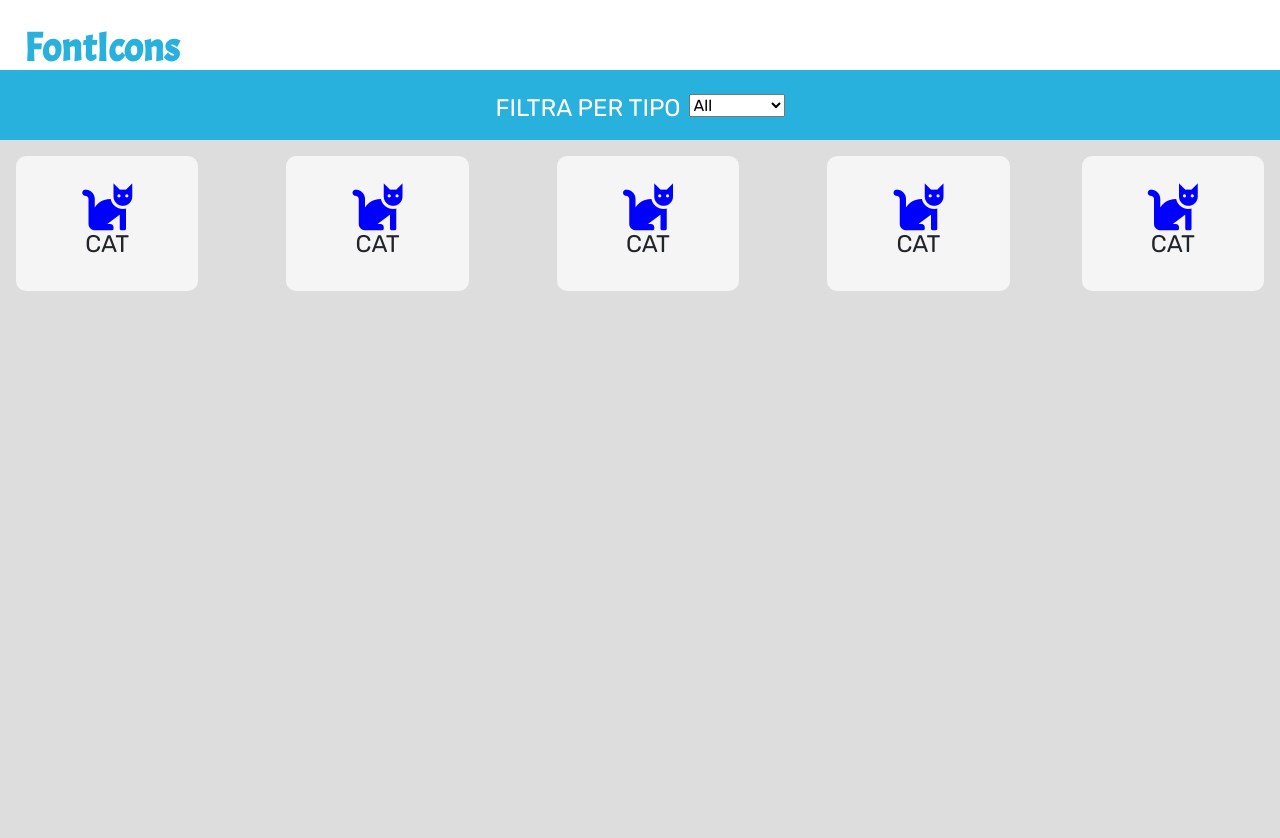
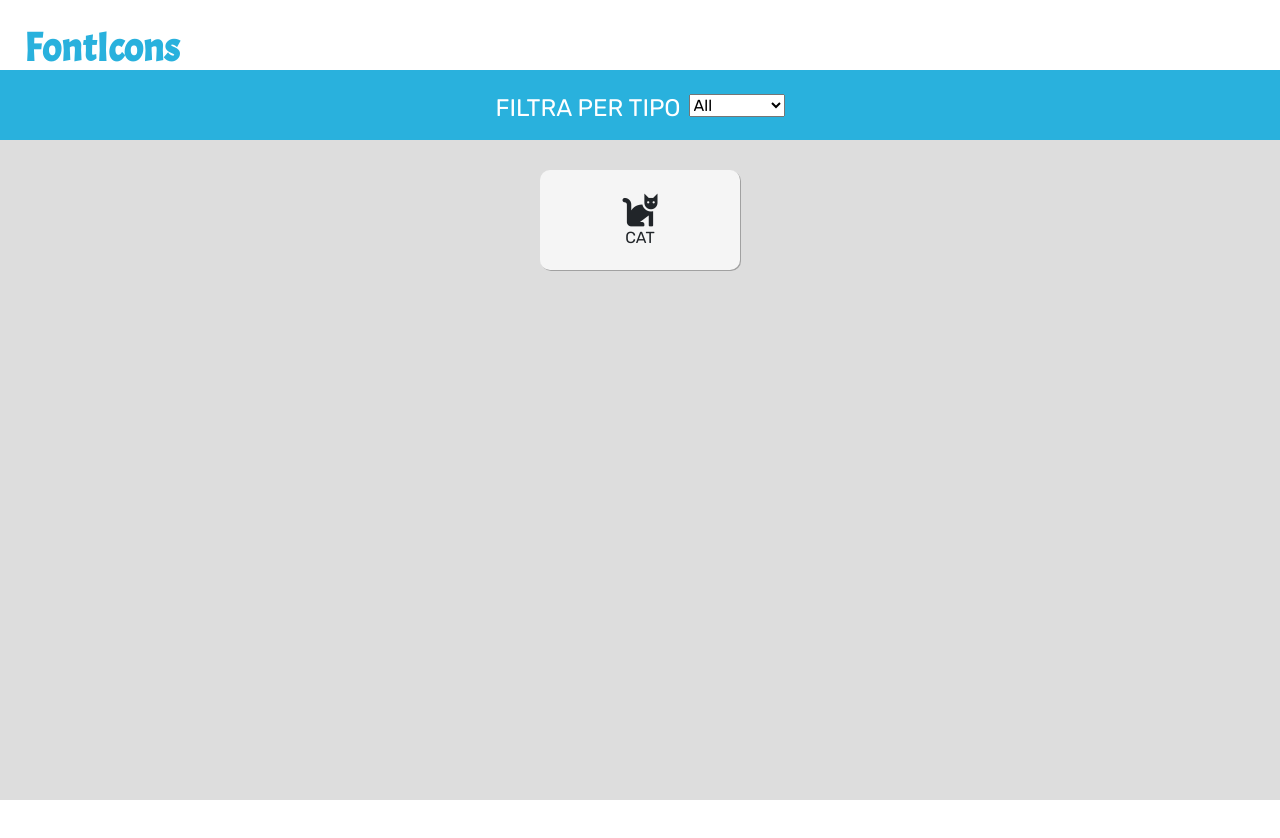
Before and after one commit to matteofab10/js-es6-icons, a plain HTML site: page Milestone 1/index.html in a window 1280 px wide. After the commit the page ends 800 px from the top, so only its background shows below. Drawn offline with nearby package versions, Linux system fonts and the light colour scheme.

Commit message:
elimino card precedenti per aggiungerle in js

```diff
--- a/Milestone 1/index.html
+++ b/Milestone 1/index.html
@@ -38,47 +38,13 @@
   </nav>
 
   <main>
-    <div class="row">
-      <div class="col mt-3 ms-3 me-5">
-        <div class="mf-box">
-          <div class="mf-box-content d-flex flex-column text-center py-4 justify-content-center align-content-center align-items-center">
-            <i class="fas fa-cat"></i>
-            <h4>CAT</h4>
-          </div>
-        </div>
+    <div id="mf-container" class="container d-flex justify-content-evenly flex-wrap">
+
+      <div class="mf-box d-flex flex-column justify-content-center align-items-center">
+        <i class="fas fa-cat"></i>
+        <span class="mf-text-content text-uppercase">Cat</span>
       </div>
-      <div class="col mt-3 ms-3 me-5">
-        <div class="mf-box">
-          <div class="mf-box-content d-flex flex-column text-center py-4 justify-content-center align-content-center align-items-center">
-            <i class="fas fa-cat"></i>
-            <h4>CAT</h4>
-          </div>
-        </div>
-      </div>
-      <div class="col mt-3 ms-3 me-5">
-        <div class="mf-box">
-          <div class="mf-box-content d-flex flex-column text-center py-4 justify-content-center align-content-center align-items-center">
-            <i class="fas fa-cat"></i>
-            <h4>CAT</h4>
-          </div>
-        </div>
-      </div>
-      <div class="col mt-3 ms-3 me-5">
-        <div class="mf-box">
-          <div class="mf-box-content d-flex flex-column text-center py-4 justify-content-center align-content-center align-items-center">
-            <i class="fas fa-cat"></i>
-            <h4>CAT</h4>
-          </div>
-        </div>
-      </div>
-      <div class="col mt-3 me-3">
-        <div class="mf-box">
-          <div class="mf-box-content d-flex flex-column text-center py-4 justify-content-center align-content-center align-items-center">
-            <i class="fas fa-cat"></i>
-            <h4>CAT</h4>
-          </div>
-        </div>
-      </div>
+
     </div>
   </main>
 
--- a/Milestone 1/style.css
+++ b/Milestone 1/style.css
@@ -16,17 +16,33 @@ nav {
 }
 
 main {
-  width: 100%;
-  height: 800px;
+  height: calc(100vh - 140px);
   background-color: #dddddd;
+  overflow: auto;
 }
 
 .mf-box {
+  width: 200px;
+  height: 100px;
+  margin: 30px 20px;
   background-color: #f5f5f5;
   border-radius: 10px;
+  box-shadow: 1px 1px #a1a1a1;
+  cursor: pointer;
 }
 
-.mf-box-content i {
-  font-size: 50px;
+.mf-box i {
+  font-size: 35px;
+}
+
+.blue {
   color: #0000ff;
 }
+
+.orange {
+  color: #ffa500;
+}
+
+.violet {
+  color: #800080;
+}
```
